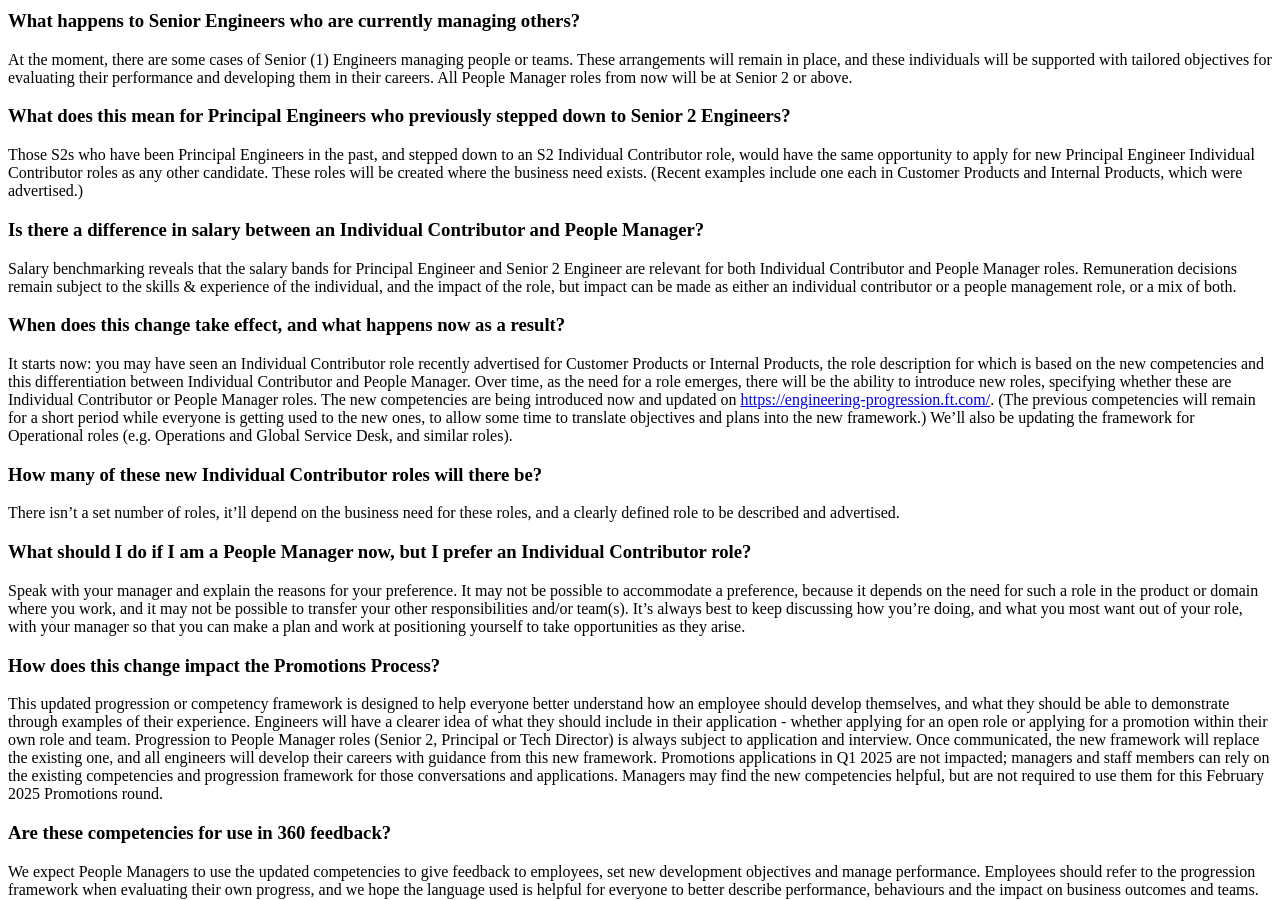
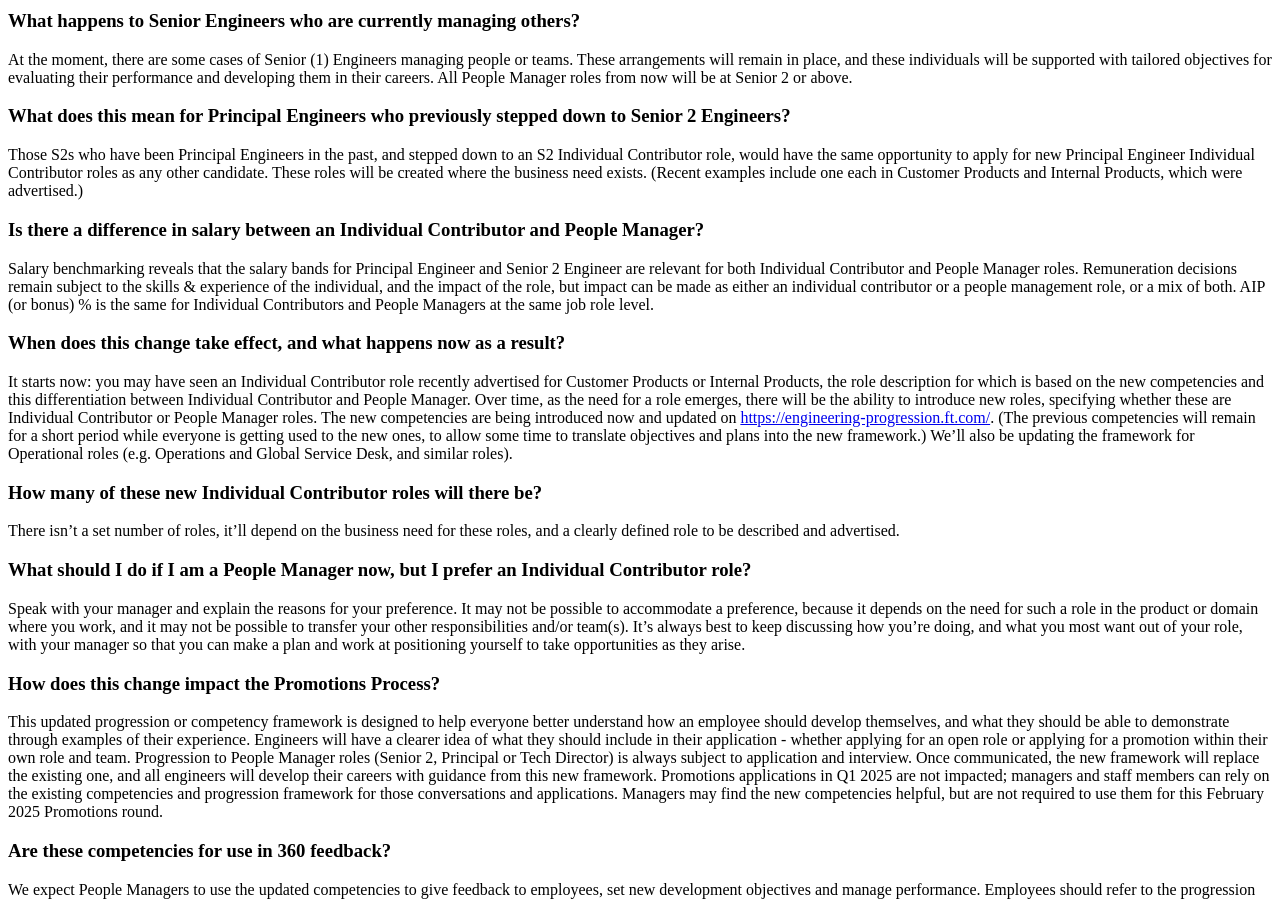
Before and after one commit to Financial-Times/engineering-progression, a Jekyll site: the page built from site/pages/faq.md, in a window 1280 px wide and 900 px high, scrolled down 2255 px. Built offline with Jekyll 4.4.1, drawn with Linux system fonts in a browser that asks for light colours; a style sheet for code colours, icons or effects is not loaded.

Commit message:
Add a note on AIP bonus being the same in IC/EM

```diff
--- a/site/pages/faq.md
+++ b/site/pages/faq.md
@@ -95,7 +95,7 @@ Those S2s who have been Principal Engineers in the past, and stepped down to an
 
 ### Is there a difference in salary between an Individual Contributor and People Manager?
 
-Salary benchmarking reveals that the salary bands for Principal Engineer and Senior 2 Engineer are relevant for both Individual Contributor and People Manager roles. Remuneration decisions remain subject to the skills & experience of the individual, and the impact of the role, but impact can be made as either an individual contributor or a people management role, or a mix of both.
+Salary benchmarking reveals that the salary bands for Principal Engineer and Senior 2 Engineer are relevant for both Individual Contributor and People Manager roles. Remuneration decisions remain subject to the skills & experience of the individual, and the impact of the role, but impact can be made as either an individual contributor or a people management role, or a mix of both. AIP (or bonus) % is the same for Individual Contributors and People Managers at the same job role level.
 
 ### When does this change take effect, and what happens now as a result?
 
```
